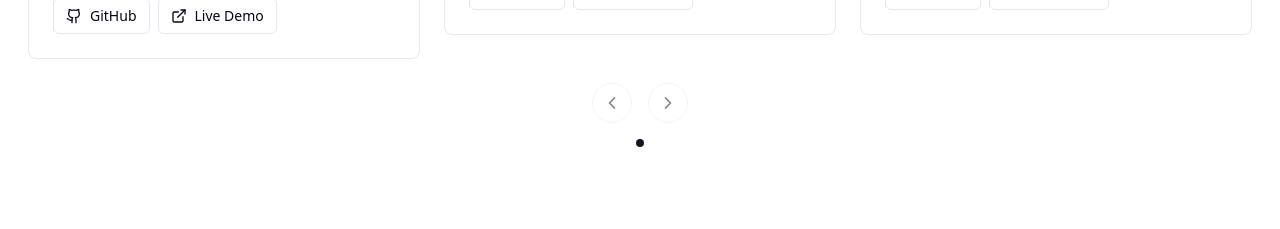
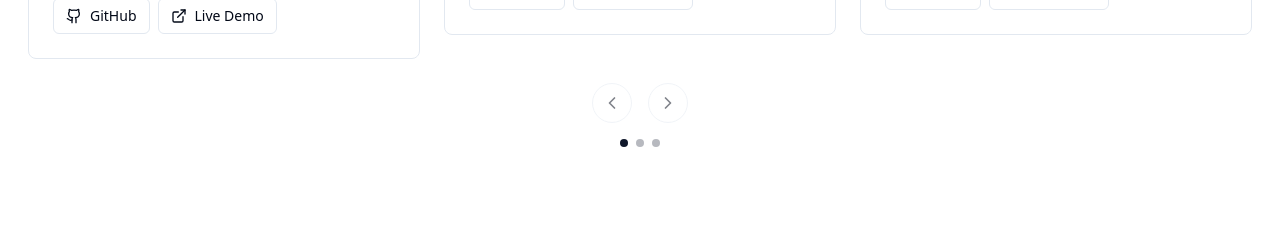
Before and after one commit to tomislav-varga/nextjs-portfolio-page, a Next.js app: page / in a window 1280 px wide. Shown: the part 2240-2469 px from the top of the page. Built offline with nearby package versions, Linux system fonts and the light colour scheme.

Commit message:
add: custom pagination component

```diff
--- a/src/components/sections/projects-section.tsx
+++ b/src/components/sections/projects-section.tsx
@@ -2,6 +2,7 @@
 
 import { projects } from "@/data/projects"
 import { ProjectCard } from "@/components/project-card"
+import { CarouselDots } from "../ui/carousel-dots"
 import useEmblaCarousel from 'embla-carousel-react'
 import { useCallback, useEffect, useState } from 'react'
 import { Button } from "@/components/ui/button"
@@ -132,22 +133,7 @@ export function ProjectsSection() {
               <ChevronRight className="h-5 w-5" />
             </Button>
           </div>
-
-          {/* Dot indicators */}
-          <div className="flex justify-center gap-2 mt-4">
-            {Array.from({ length: projects.length - 2 }).map((_, index) => (
-              <button
-                key={index}
-                type="button"
-                className={`w-2 h-2 rounded-full transition-colors ${index === selectedIndex
-                    ? 'bg-primary'
-                    : 'bg-primary/30 hover:bg-primary/50'
-                  }`}
-                onClick={() => emblaApi?.scrollTo(index)}
-                aria-label={`Go to slide ${index + 1}`}
-              />
-            ))}
-          </div>
+          <CarouselDots selectedIndex={selectedIndex} slideCount={projects.length} onDotClick={(index) => emblaApi?.scrollTo(index)} />
         </div>
       </div>
     </section>
--- /dev/null
+++ b/src/components/ui/carousel-dots.tsx
@@ -0,0 +1,34 @@
+import React from 'react'
+
+interface CarouselDotsProps {
+  selectedIndex: number
+  slideCount: number
+  onDotClick: (index: number) => void
+}
+
+export function CarouselDots({
+  selectedIndex,
+  slideCount,
+  onDotClick
+}: CarouselDotsProps) {
+  // Limit dot count for better UX when there are many slides
+  const visibleDotCount = Math.min(slideCount, 5)
+
+  return (
+    <div className="flex justify-center gap-2 mt-4">
+      {Array.from({ length: visibleDotCount }).map((_, index) => (
+        <button
+          key={index}
+          type="button"
+          className={`w-2 h-2 rounded-full transition-colors ${
+            index === selectedIndex
+              ? 'bg-primary'
+              : 'bg-primary/30 hover:bg-primary/50'
+          }`}
+          onClick={() => onDotClick(index)}
+          aria-label={`Go to slide ${index + 1}`}
+        />
+      ))}
+    </div>
+  )
+}
```
